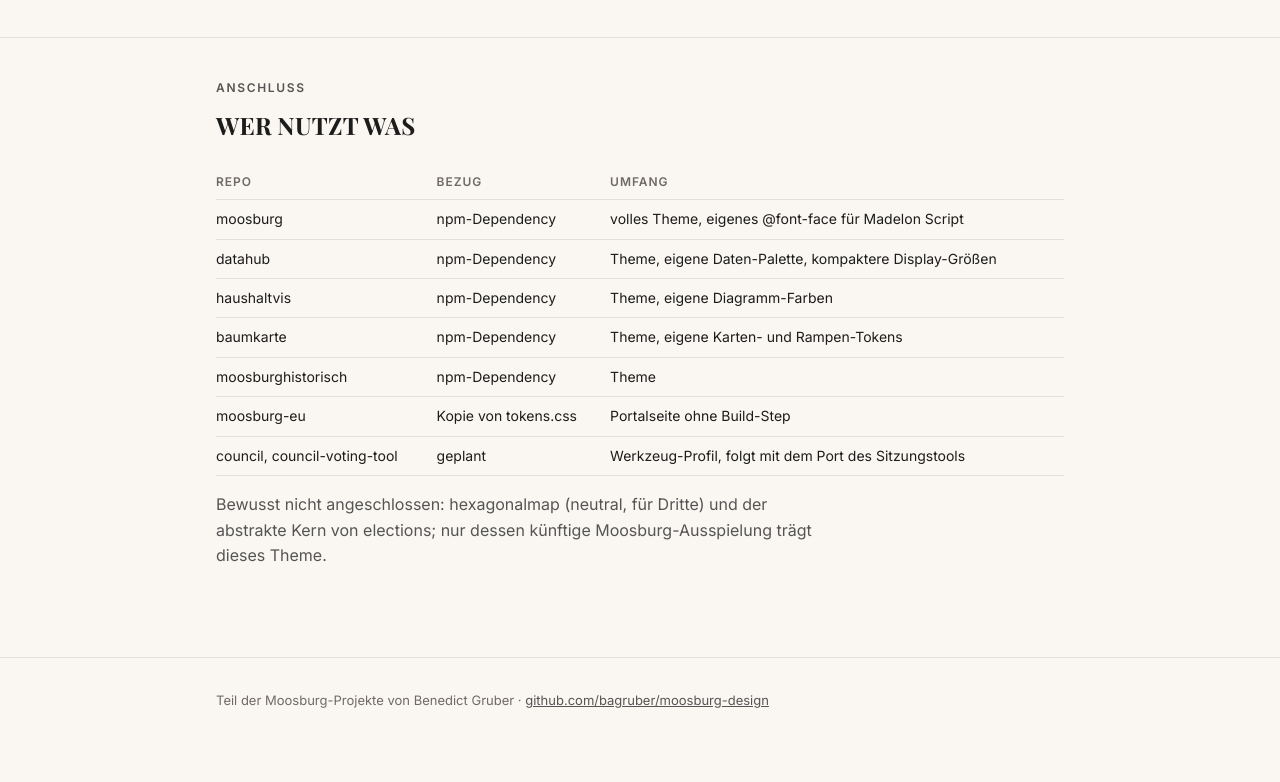
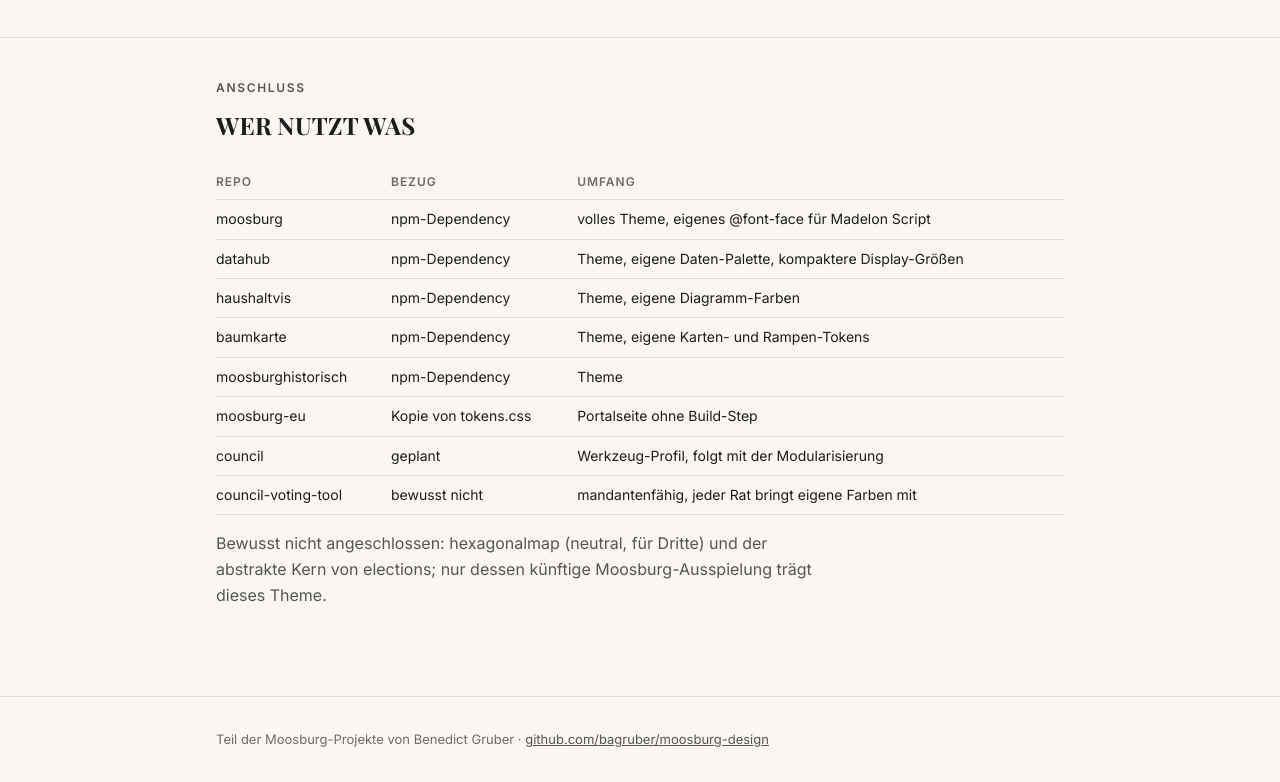
Before and after one commit to bagruber/moosburg-design, a website: page index.html in a window 1280 px wide. Shown: the part 3949-4731 px from the top of the page. Before the commit the page ends 4692 px from the top, so only its background shows below. Drawn offline with Linux system fonts and the light colour scheme.

Commit message:
Konsumenten-Matrix: Sitzungstool ist mandantenfaehig portiert

```diff
--- a/index.html
+++ b/index.html
@@ -386,7 +386,8 @@
           <tr><td>baumkarte</td><td>npm-Dependency</td><td>Theme, eigene Karten- und Rampen-Tokens</td></tr>
           <tr><td>moosburghistorisch</td><td>npm-Dependency</td><td>Theme</td></tr>
           <tr><td>moosburg-eu</td><td>Kopie von tokens.css</td><td>Portalseite ohne Build-Step</td></tr>
-          <tr><td>council, council-voting-tool</td><td>geplant</td><td>Werkzeug-Profil, folgt mit dem Port des Sitzungstools</td></tr>
+          <tr><td>council</td><td>geplant</td><td>Werkzeug-Profil, folgt mit der Modularisierung</td></tr>
+          <tr><td>council-voting-tool</td><td>bewusst nicht</td><td>mandantenfähig, jeder Rat bringt eigene Farben mit</td></tr>
         </tbody>
       </table>
       <p style="margin-top:1rem">
```
Also changed, not shown: README.md.
